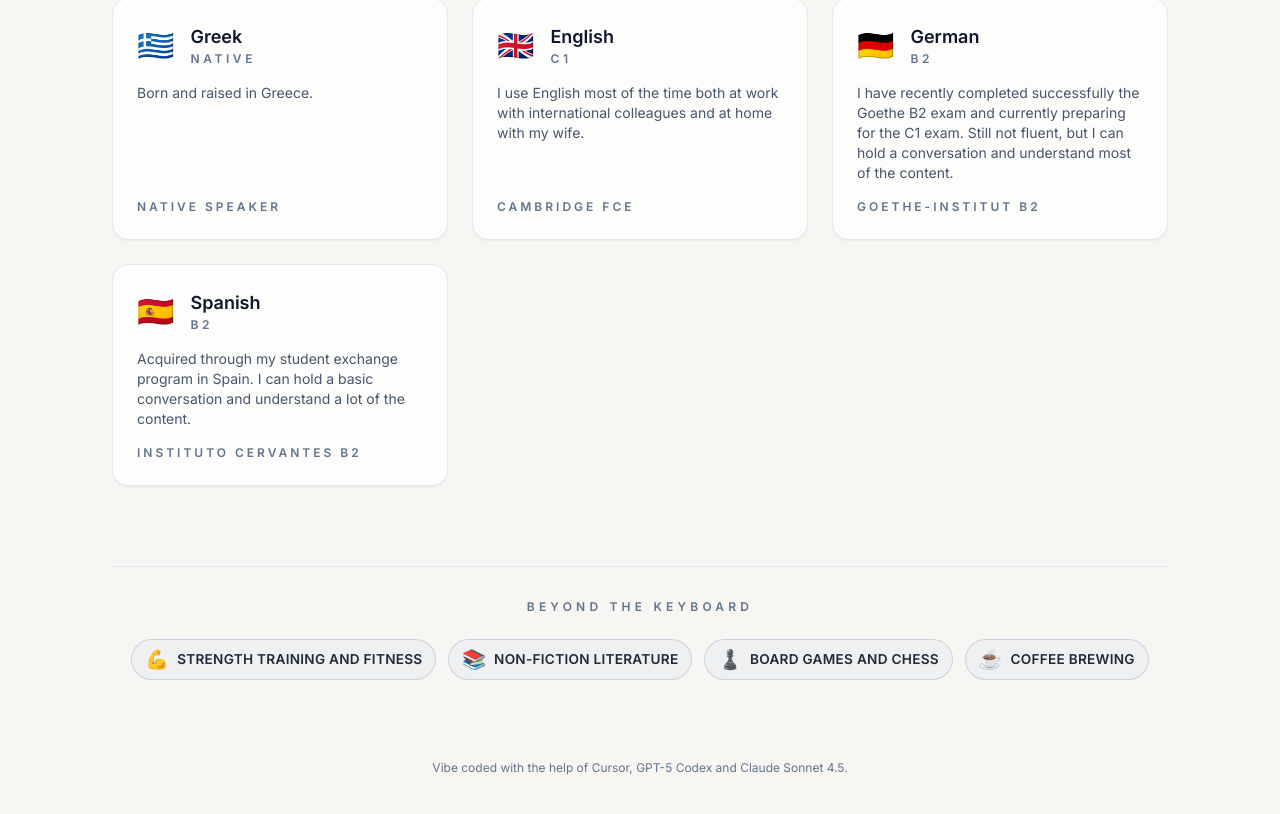
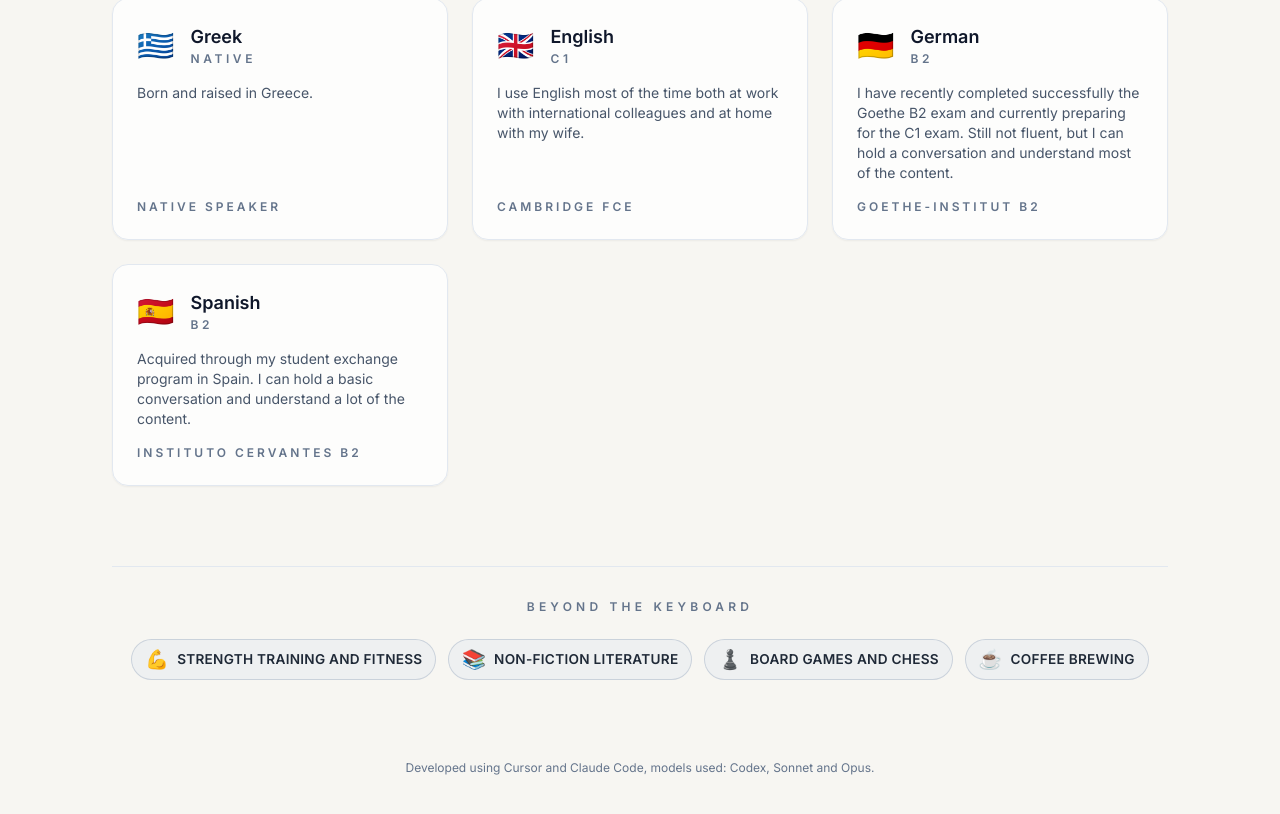
Before and after one commit to stathisdaras/onlilne-cv, a React (Vite) app: page / in a window 1280 px wide. Shown: the part 4337-5151 px from the top of the page. Built offline with nearby package versions, Linux system fonts and the light colour scheme.

Commit message:
chore: footer update

```diff
--- a/src/App.tsx
+++ b/src/App.tsx
@@ -422,7 +422,7 @@ function App() {
         </section>
 
         <footer className="mb-6 text-center text-xs text-slate-500 dark:text-slate-400">
-          Vibe coded with the help of Cursor, GPT-5 Codex and Claude Sonnet 4.5.
+          Developed using Cursor and Claude Code, models used: Codex, Sonnet and Opus.
         </footer>
       </main>
     </div>
```
